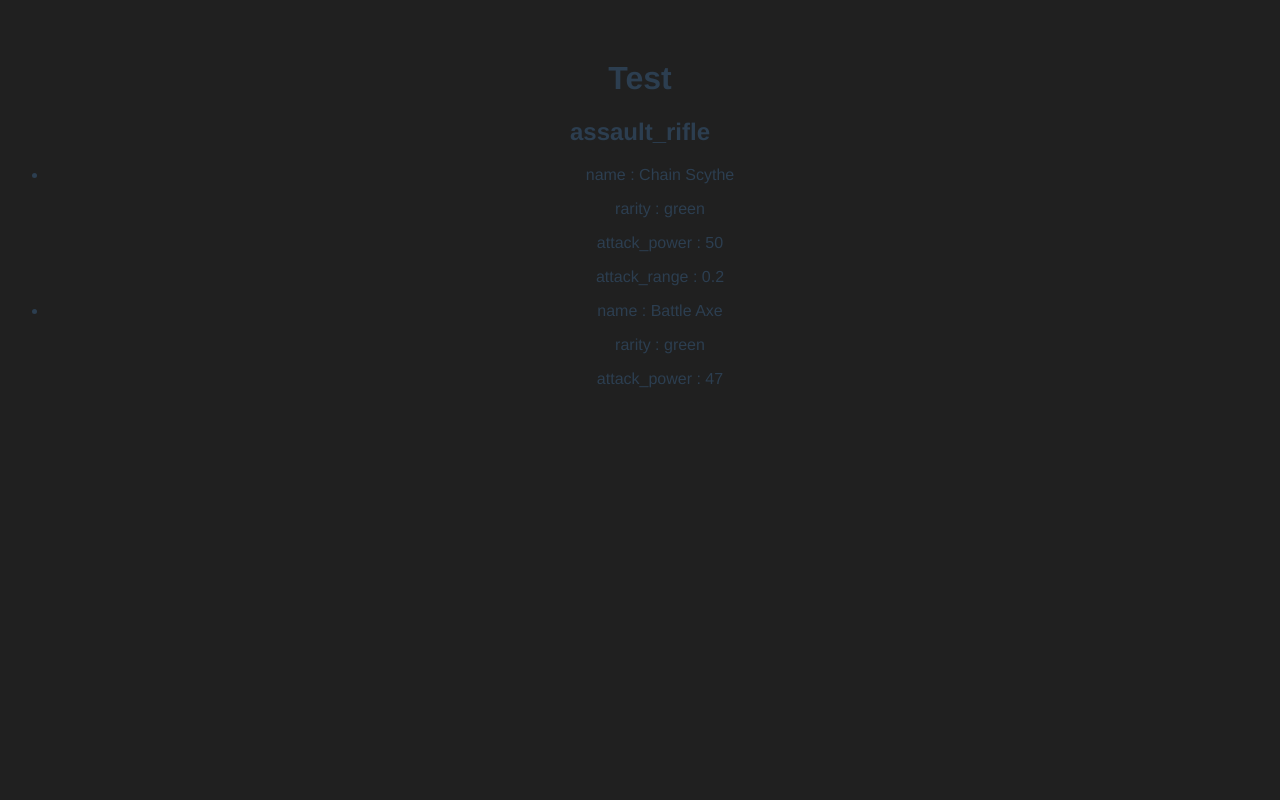
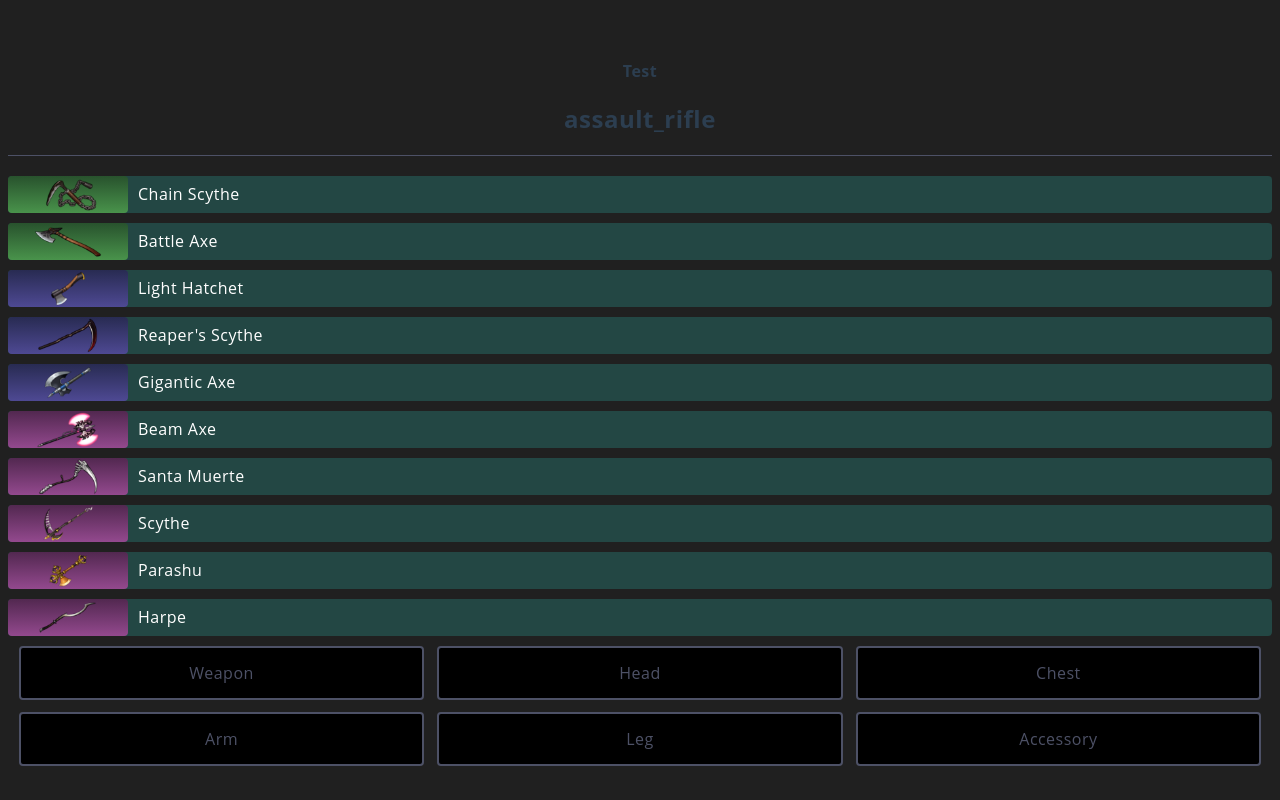
Before and after one commit to NoTexh/erbs-build, a Vue app: page /planning/assault_rifle in a window 1280 px wide. Built offline with nearby package versions, Linux system fonts and the light colour scheme.

Commit message:
wip: added axe model and Axe item list

```diff
--- a/src/components/PlanningTool.vue
+++ b/src/components/PlanningTool.vue
@@ -2,13 +2,41 @@
   <div>
     <h1>Test</h1>
     <h2>{{ $route.params.weaponName }}</h2>
-    <ul>
-      <li v-for="axe in axes" :key="axe.name">
-        <p v-for="(index, value) in axe" :key="value.value">
-          {{ value }} : {{ index }}
-        </p>
-      </li>
-    </ul>
+    <div class="item-list">
+      <div class="item" v-for="axe in axes" :key="axe.name">
+        <div class="item-icon" v-bind:class="axe.rarity"><img :src="getPictureForName(axe.icon)" /></div>
+        <div class="name">{{ axe.name }}</div>
+      </div>
+    </div>
+
+    <div class="shop">
+      <div
+        class="shop-weapon shop-item"
+        data-target="weapon"
+        data-label="Weapon"
+      >
+        Weapon
+      </div>
+      <div class="shop-head shop-item" data-target="head" data-label="Head">
+        Head
+      </div>
+      <div data-label="Chest" class="shop-chest shop-item" data-target="chest">
+        Chest
+      </div>
+      <div data-label="Arm" data-target="arm" class="shop-arm shop-item">
+        Arm
+      </div>
+      <div data-target="leg" class="shop-leg shop-item" data-label="Leg">
+        Leg
+      </div>
+      <div
+        data-target="accessory"
+        class="shop-accessory shop-item"
+        data-label="Accessory"
+      >
+        Accessory
+      </div>
+    </div>
   </div>
 </template>
 
@@ -21,9 +49,192 @@ export default {
       axes,
     };
   },
+  methods: {
+    getPictureForName(url) {
+      console.log(url);
+      return require("../assets/axes/"+url);
+    },
+  },
   name: "PlanningTool",
 };
 </script>
 
 <style scoped>
+* {
+  border-radius: 4px;
+  font-family: "Open Sans", sans-serif;
+  letter-spacing: 0.5px;
+}
+
+.icon img {
+  width: 50px;
+  height: 50px;
+  margin-right: 5px;
+  background: black;
+  transform: translateY(2px);
+}
+
+.name {
+  padding-right: 10px;
+}
+
+.icon {
+  margin-right: 3px;
+}
+
+.name {
+  padding-right: 10px;
+}
+
+.item-list {
+  margin-top: 15px;
+  border-top: 1px solid #4d5166;
+  padding-top: 20px;
+  border-radius: 0px;
+}
+
+.shop .item-icon {
+  width: 100% !important;
+  height: 50px !important;
+  margin: 0 !important;
+}
+
+.shop .item-icon img {
+  transform: translateY(-3px);
+}
+
+.shop > div {
+  background: black;
+  width: 31.79%;
+  user-select: none;
+  display: inline-flex;
+  vertical-align: bottom;
+  height: 50px;
+  overflow: hidden;
+  margin-right: 1px;
+  border: 2px solid #4d5166;
+  margin-right: 1%;
+  margin-bottom: 1%;
+  color: #4d5166;
+  justify-content: center;
+  align-items: center;
+  cursor: pointer;
+}
+
+.item-icon.Legendary {
+  background: linear-gradient(#4d4612, #9e9527);
+}
+.item-icon.Rare {
+  background: linear-gradient(#282b52, #4e4993);
+}
+
+.item-icon.Uncommon {
+  background: linear-gradient(#28522d, #49934b);
+}
+
+.item-icon.Epic {
+  background: linear-gradient(#522850, #93498e);
+}
+
+.txt-Legendary {
+  color: #9e9527;
+}
+
+.txt-Rare {
+  color: #4e4993;
+}
+
+.txt-Epic {
+  color: #93498e;
+}
+
+.txt-Uncommon {
+  color: #49934b;
+}
+
+.selected {
+  border: 2px solid white !important;
+}
+
+.shop > div:last-child,
+.shop > div:nth-child(3) {
+  margin-right: 0px !important;
+}
+
+.item-list .item-icon {
+  height: 37px;
+}
+
+.item-list .item-icon img {
+  height: 37px;
+}
+
+.item {
+  display: flex;
+  width: 100%;
+  align-items: center;
+  color: white;
+  background: #234744;
+  /* border: 1px solid gray; */
+  margin-bottom: 10px;
+  cursor: pointer;
+}
+
+.item-icon {
+  width: 120px;
+  text-align: center;
+  display: table-cell;
+  vertical-align: middle;
+  /* border: 1px solid #4d5166; */
+  height: 52px;
+  margin-right: 10px;
+}
+
+.item-icon.Common {
+  border-color: transparent !important;
+}
+
+/* .item-list {
+  overflow-y: scroll;
+  overflow-x: hidden;
+  height: calc(100% - 190px);
+  padding-right: 10px;
+} */
+
+@media screen and (max-width: 1366px) {
+  .lwright {
+    font-size: 8pt !important;
+    width: auto !important;
+  }
+  .lwright img {
+    width: 48px !important;
+    height: 48px !important;
+  }
+  .panel > div {
+    zoom: 0.7 !important;
+    position: absolute !important;
+    top: 5px !important;
+  }
+  .weapon-sel-wrapper {
+    transform: translateY(0px) !important;
+  }
+  .build-wrap {
+    height: calc(100vh - 102px) !important;
+    transform: translateY(-8px) !important;
+  }
+  .weapons {
+    transform: translateY(2px) !important;
+  }
+  h1 {
+    font-size: 12pt !important;
+  }
+  .panel,
+  .routeitems,
+  .buildmats {
+    min-height: 235px !important;
+    max-height: 235px !important;
+    height: 235px !important;
+  }
+}
+
 </style>
--- a/src/models/axes.js
+++ b/src/models/axes.js
@@ -1,15 +1,25 @@
+class Axe {
+    constructor(id, name, rarity, stats, mats, icon) {
+        this.id = id;
+        this.name = name;
+        this.rarity = rarity;
+        this.stats = stats;
+        this.mats = mats;
+        this.icon = icon;
+    }
+}
+
 const axes = [
-    {
-        "name": "Chain Scythe",
-        "rarity": "green",
-        "attack_power": 50,
-        "attack_range": 0.2
-    },
-    {
-        "name": "Battle Axe",
-        "rarity": "green",
-        "attack_power": 47
-    }
+    new Axe(1, "Chain Scythe", "Uncommon", ["Attack Power +50", "Attack Range +0.2"], ["", ""], "chain_scythe.png"),
+    new Axe(2, "Battle Axe", "Uncommon", ["Attack Power +47"], ["", ""], "battle_axe.png"),
+    new Axe(3, "Light Hatchet", "Rare", ["Attack Power +61", "Movement Speed +0.05"], ["Battle Axe", "Feather"], "light_hatchet.png"),
+    new Axe(4, "Reaper's Scythe", "Rare", ["Attack Power +80", "Attack Range +0.5"], ["Battle Axe", "Feather"], "reapers_scythe.png"),
+    new Axe(5, "Gigantic Axe", "Rare", ["Attack Power +110", "Movement Speed -0.1"], ["Battle Axe", "Steel"], "gigantic_axe.png"),
+    new Axe(6, "Beam Axe", "Epic", ["Attack Power +127", "Vision Range +3.5"], ["Gigantic Axe", "Laser Pointer"], "beam_axe.png"),
+    new Axe(7, "Santa Muerte", "Epic", ["Attack Power +100", "Max HP +365", "Life Steal +15%", "Attack Range +0.5"], ["Reaper's Scythe", "Ruby"], "santa_muerte.png"),
+    new Axe(8, "Scythe", "Epic", ["Attack Power +112", "Attack Range +1", "Spell Amplification +20%"], ["Reaper's Scythe", "Gold"], "scythe.png"),
+    new Axe(9, "Parashu", "Epic", ["Attack Power +115", "Cooldown Reduction +10%", "Movement Speed +0.07"], ["Reaper's Scythe", "Buddha Sarira"], "parashu.png"),
+    new Axe(10, "Harpe", "Epic", ["Attack Power +105", "Movement Speed +0.07", "Attack Range +0.5", "Extra Skill Damage +33", "Healing Reduction (Skills) +1"], ["Reaper's Scythe", "White Crane Fan"], "harpe.png")
 ]
 
 export default axes;
```
Also changed, not shown: src/models/baseMats.js (added, +28 -0 lines), src/components/ItemsList.vue (added).
